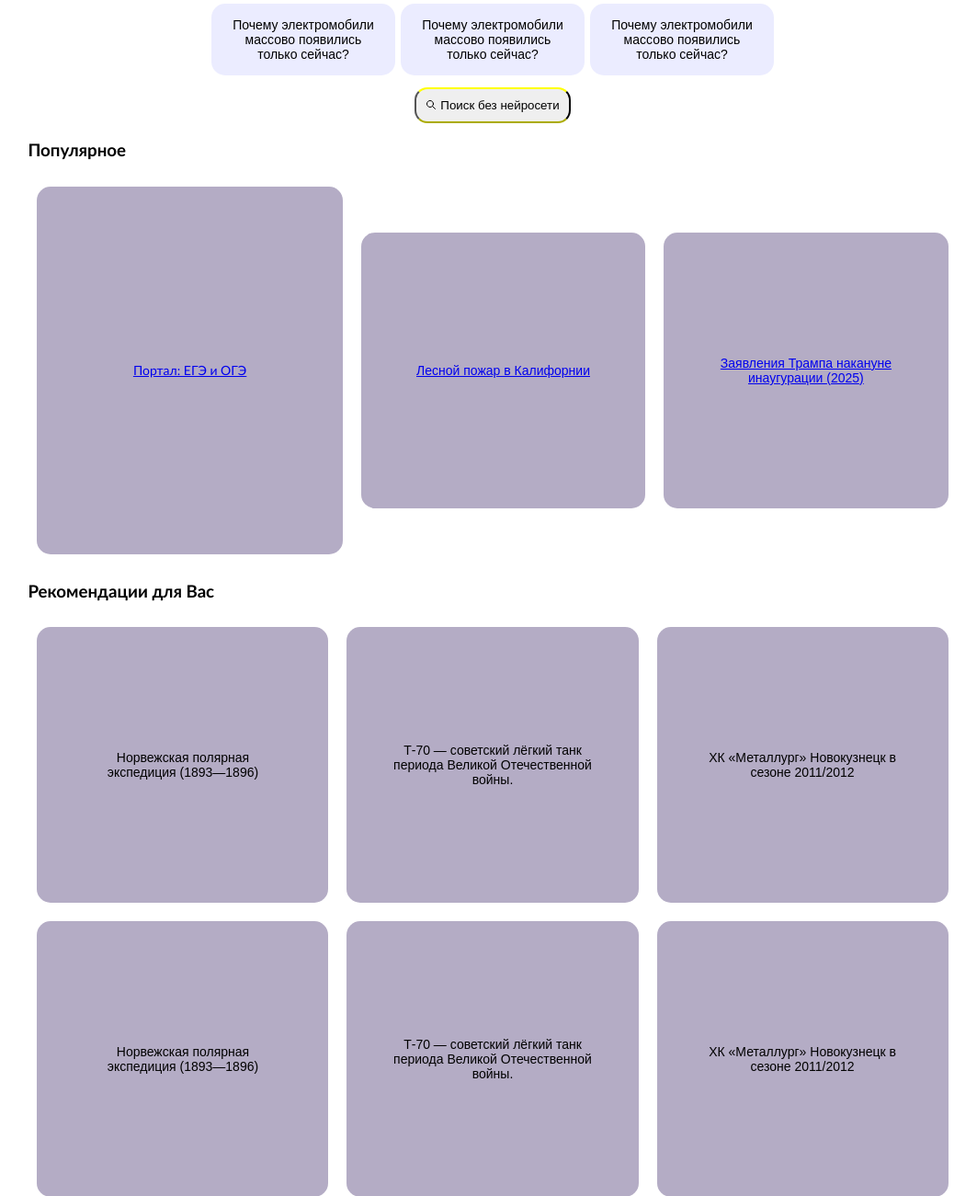
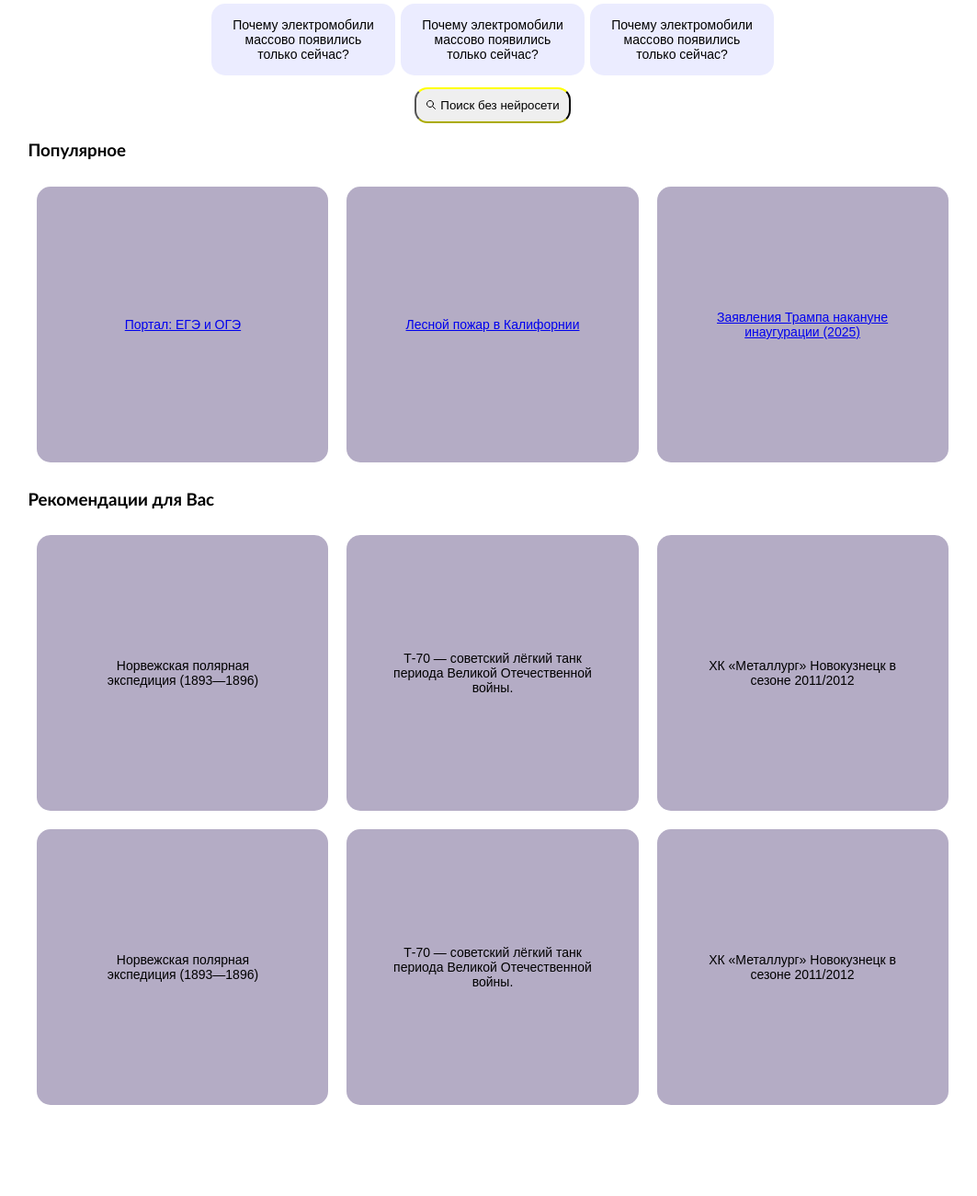
Before and after one commit to VlakBerr/web, a Flask app: page / in a window 1280 px wide. Shown: the part 433-1734 px from the top of the page at 92% size, without its empty margins (104-1167 px from the left). After the commit the page ends 1635 px from the top, so only its background shows below. Run offline with Flask 3, Linux system fonts and the light colour scheme.

Commit message:
исправил разиер статьи

```diff
--- a/templates/ruwiki.html
+++ b/templates/ruwiki.html
@@ -59,9 +59,9 @@
         <div class='body'>
             <div><h3>Популярное</h3></div>
             <div class="news">
-                <div class="news_background" >
+                <button class="news_background" >
                     <a href="https://portals.ruwiki.ru/oge-ege" >Портал: ЕГЭ и ОГЭ</a>
-                </div>
+                </button>
                 <button class="news_background">
                     <a href="https://ru.ruwiki.ru/wiki/%D0%9B%D0%B5%D1%81%D0%BD%D0%BE%D0%B9_%D0%BF%D0%BE%D0%B6%D0%B0%D1%80_%D0%B2_%D0%9A%D0%B0%D0%BB%D0%B8%D1%84%D0%BE%D1%80%D0%BD%D0%B8%D0%B8_(%D1%8F%D0%BD%D0%B2%D0%B0%D1%80%D1%8C_2025_%D0%B3%D0%BE%D0%B4%D0%B0)" >Лесной пожар в Калифорнии</a>
                 </button>
```
